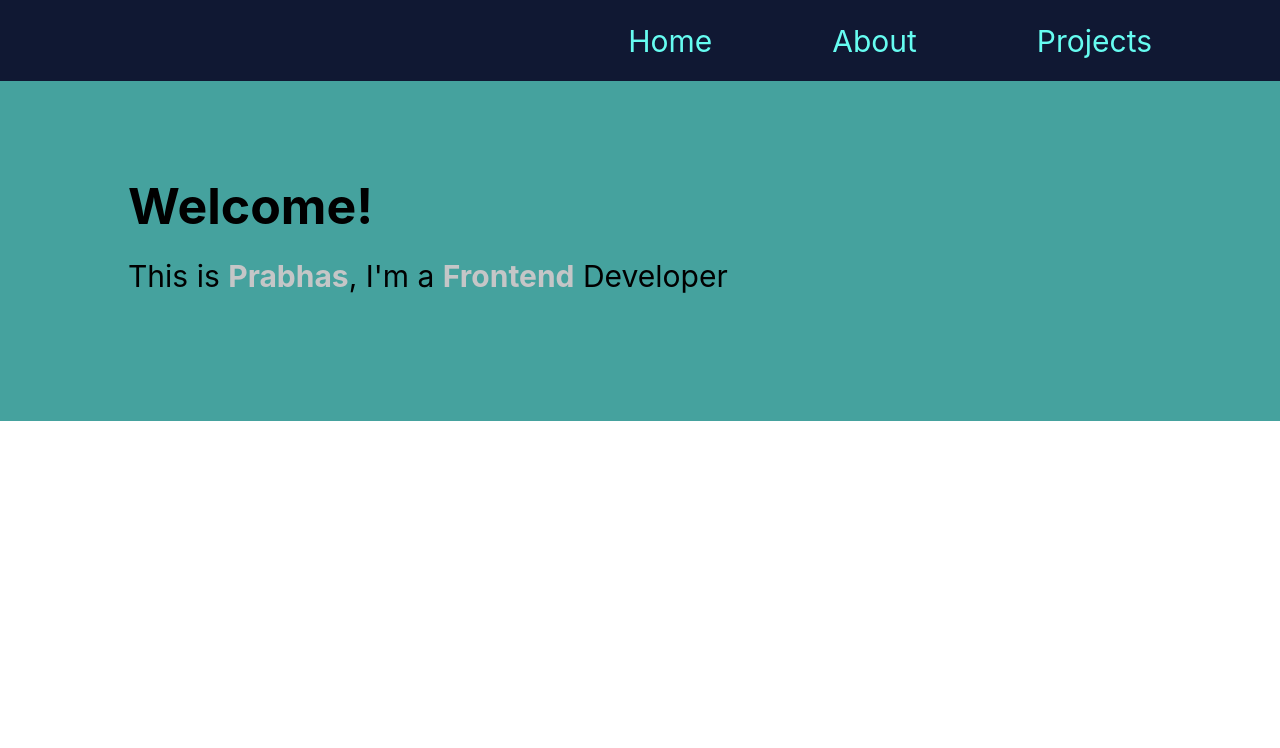
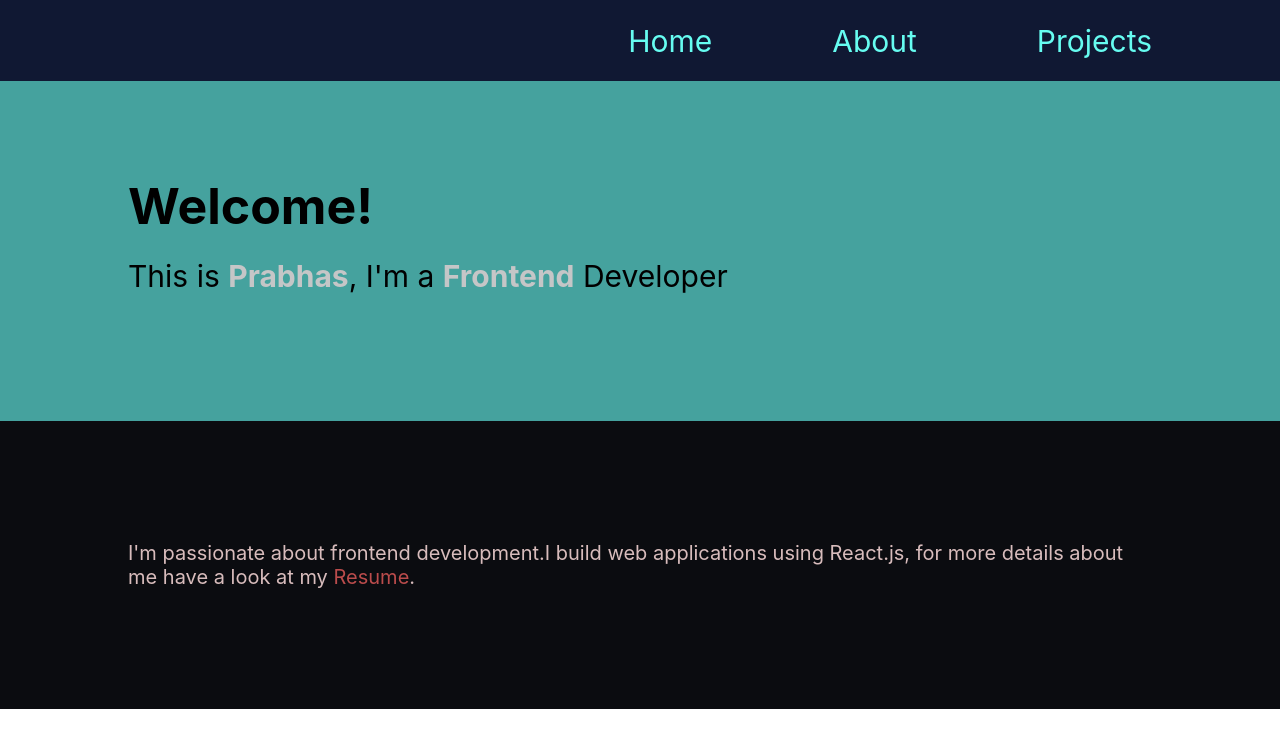
Before and after one commit to Kola-Prabhas/portfolio, a React (Create React App) app: page / in a window 1280 px wide. Shown: the top 748 px of the page. Built offline with nearby package versions, Linux system fonts and the light colour scheme.

Commit message:
Renamed Resume, Made some changes to About section

```diff
--- a/src/App.js
+++ b/src/App.js
@@ -1,5 +1,6 @@
 import { Navbar } from './components/Navbar';
 import { Home } from './components/Home';
+import { About } from './components/About';
 
 import './App.css';
 
@@ -8,6 +9,7 @@ function App() {
 		<>
 			<Navbar />
 			<Home />
+			<About />
 		</>
     );
 }
--- /dev/null
+++ b/src/components/About.css
@@ -0,0 +1,27 @@
+.about {
+	background-color: #0b0c10;
+	color: rgb(216, 188, 188);
+	font-size: 2em;
+	padding: 6em 0;
+}
+
+.about_content_wrapper {
+	width: 80%;
+	max-width: 1100px;
+	margin: 0 auto;
+}
+
+
+/* .about_content {
+	width: 50%;
+} */
+
+.resume_link {
+	text-decoration: none;
+    color: rgb(187, 76, 76);
+	cursor: pointer;
+}
+
+.skill_card {
+	padding: 1em;
+}
--- /dev/null
+++ b/src/components/About.js
@@ -0,0 +1,58 @@
+import './About.css';
+
+
+function About() {
+	return (
+		<div
+			className="about"
+			id="About"
+		>
+			<div className="about_content_wrapper">
+				<div className="about_content">
+					I'm passionate about frontend development.I build web applications using React.js, for
+					more details about me have a look at my <a
+						href="../../Prabhas-Resume.pdf"
+						className="resume_link"
+						download
+					>
+					    Resume
+				    </a>.
+				</div>
+				<div className="skills">
+
+
+				</div>
+			</div>
+
+
+		</div>
+
+	);
+
+}
+
+function DownloadLink({ link, children }) {
+	return (
+		<a
+			href={link}
+			className="resume_link"
+			download
+		>
+			{children}
+		</a>
+	)
+}
+
+function SkillCard({ children }) {
+	return (
+		<div
+			className="skill_card"
+		>
+			{children}
+		</div>
+
+	);
+}
+
+
+export { About };
```
Also changed, not shown: 1 other file (tests, documents, lock files or other folders).
